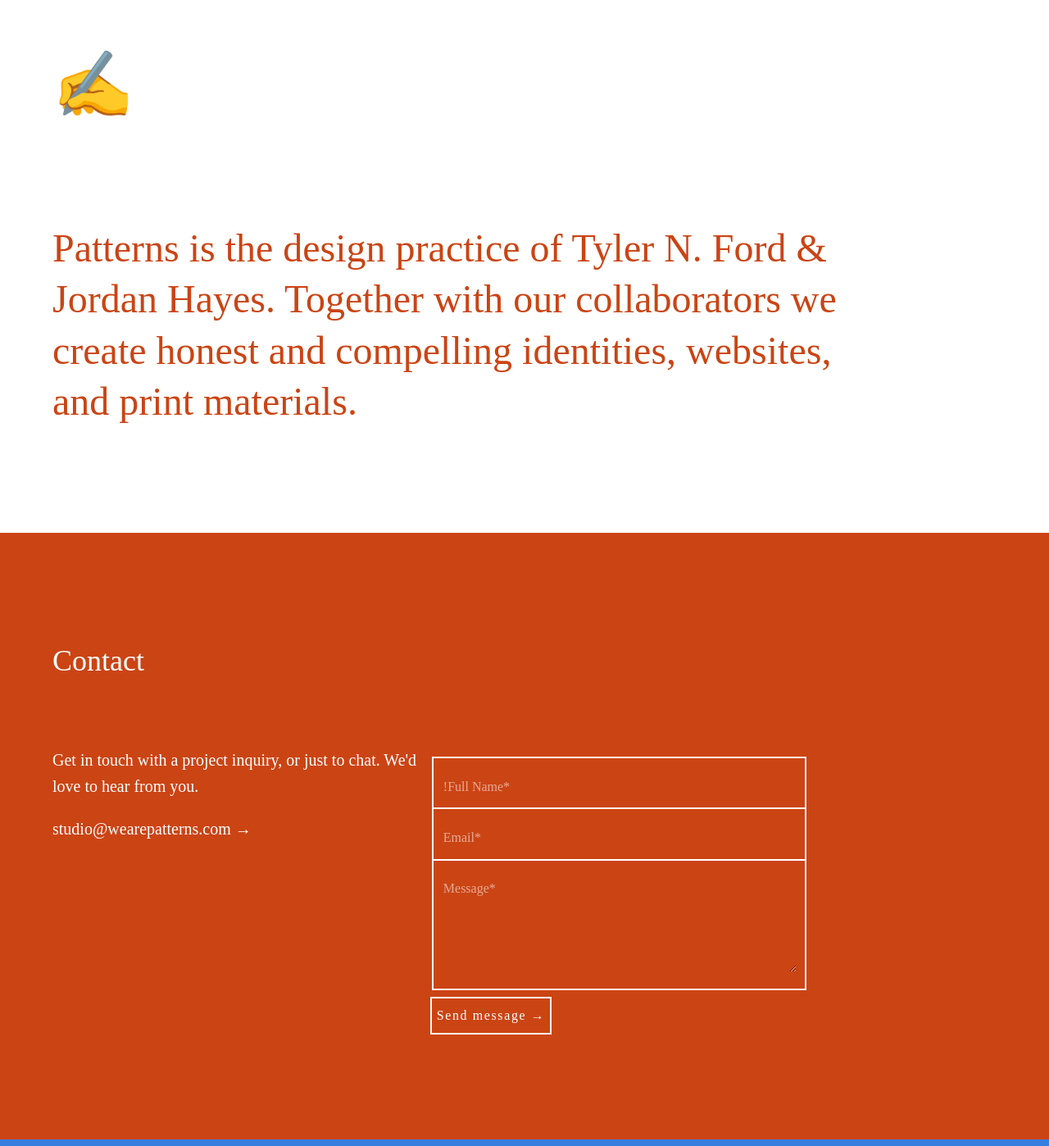
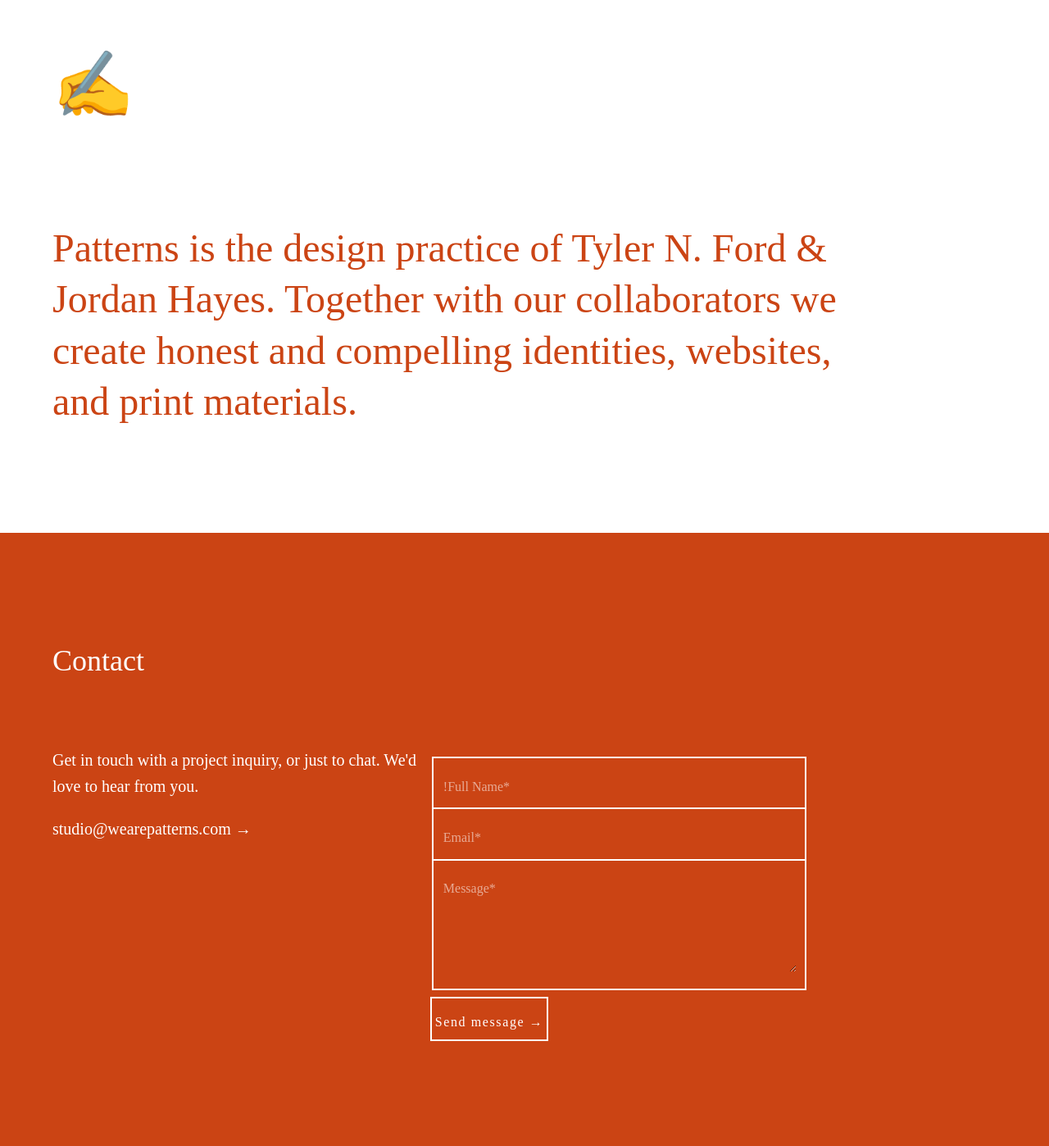
Before and after one commit to wearepatterns/wearepatterns.github.io, a Jekyll site: the page built from index.markdown, in a window 1280 px wide. Shown: the whole page at 82% size. Built offline with Jekyll 4.4.1, drawn with Linux system fonts in a browser that asks for light colours.

Commit message:
Update new.html

```diff
--- a/_layouts/new.html
+++ b/_layouts/new.html
@@ -50,7 +50,7 @@
                     <fieldset class="b--white bt-0 bw1">
                         <textarea class="bg-newred white pt3 pb5 w-100 bn" name="Message" placeholder="Message*" validate-required></textarea>
                     </fieldset>
-                    <input class="bg-transparent white ba bw1 b--white hover-bg-white hover-newred pv2 mt2 tracked" style="" type="submit" value="Send message &#8594;">
+                    <input class="bg-transparent white ba bw1 b--white hover-bg-white hover-newred pt3 ph1 pb2 mt2 tracked" style="" type="submit" value="Send message &#8594;">
                     <input type="hidden" name="_next" value="../thanks.html" />
                 </form>
             </div>
```
